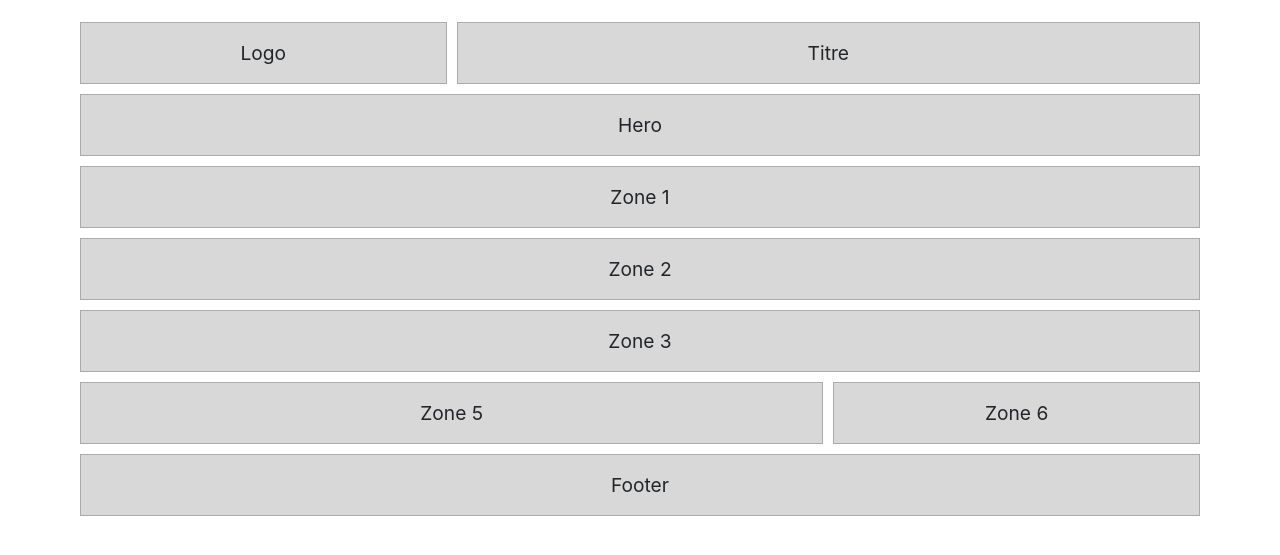
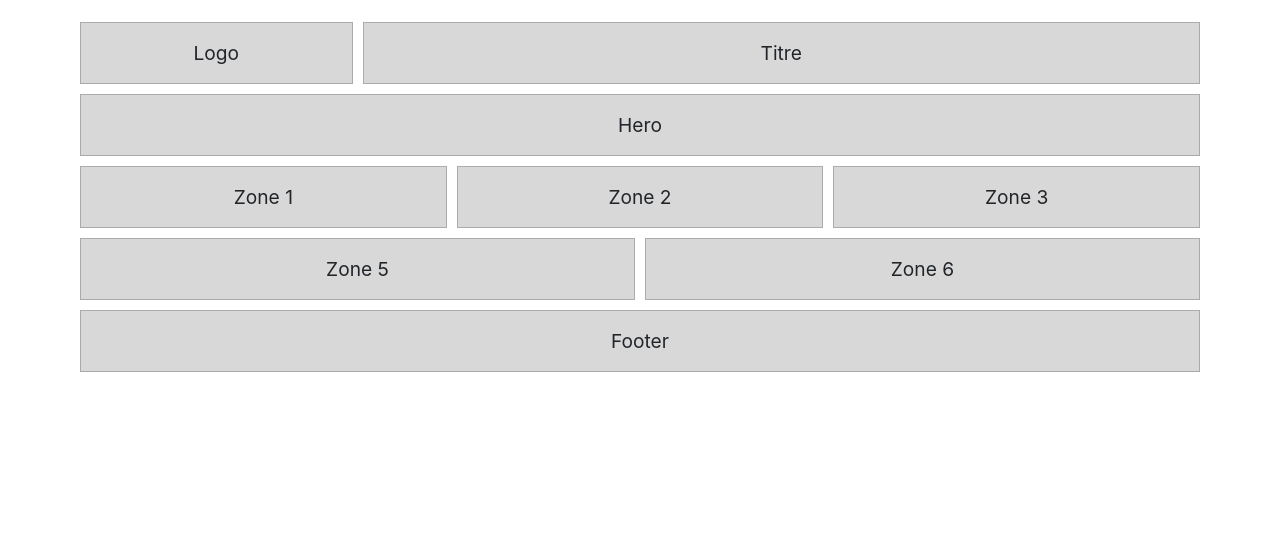
Before and after one commit to OlivierPeeters73/exercises-bootstrap, a plain HTML site: page V-responsive_layout.html in a window 1280 px wide. Shown: the part 71-626 px from the top of the page. Drawn offline with nearby package versions, Linux system fonts and the light colour scheme.

Commit message:
exercice 5 desktop OK

```diff
--- a/V-responsive_layout.html
+++ b/V-responsive_layout.html
@@ -16,10 +16,10 @@
     <div class="container">
 
         <header class="row">
-            <div class="col-4">
+            <div class="col-4 col-md-3">
                 <div class="inside">Logo</div>
             </div>
-            <div class="col-8">
+            <div class="col-8 col-md-9">
                 <div class="inside">Titre</div>
             </div>
         </header>
@@ -31,28 +31,25 @@
         </div>
 
         <div class="row">
-            <div class="col-12">
+            <div class="col-12 col-md-4">
                 <div class="inside">Zone 1</div>
             </div>
-        </div>
 
-        <div class="row">
-            <div class="col-12">
+            <div class="col-12 col-md-4">
                 <div class="inside">Zone 2</div>
             </div>
-        </div>
 
-        <div class="row">
-            <div class="col-12">
+
+            <div class="col-12  col-md-4">
                 <div class="inside">Zone 3</div>
             </div>
         </div>
 
         <div class="row">
-            <div class="col-8">
+            <div class="col-8 col-md-6">
                 <div class="inside">Zone 5</div>
             </div>
-            <div class="col-4">
+            <div class="col-4 col-md-6">
                 <div class="inside">Zone 6</div>
             </div>
         </div>
```
